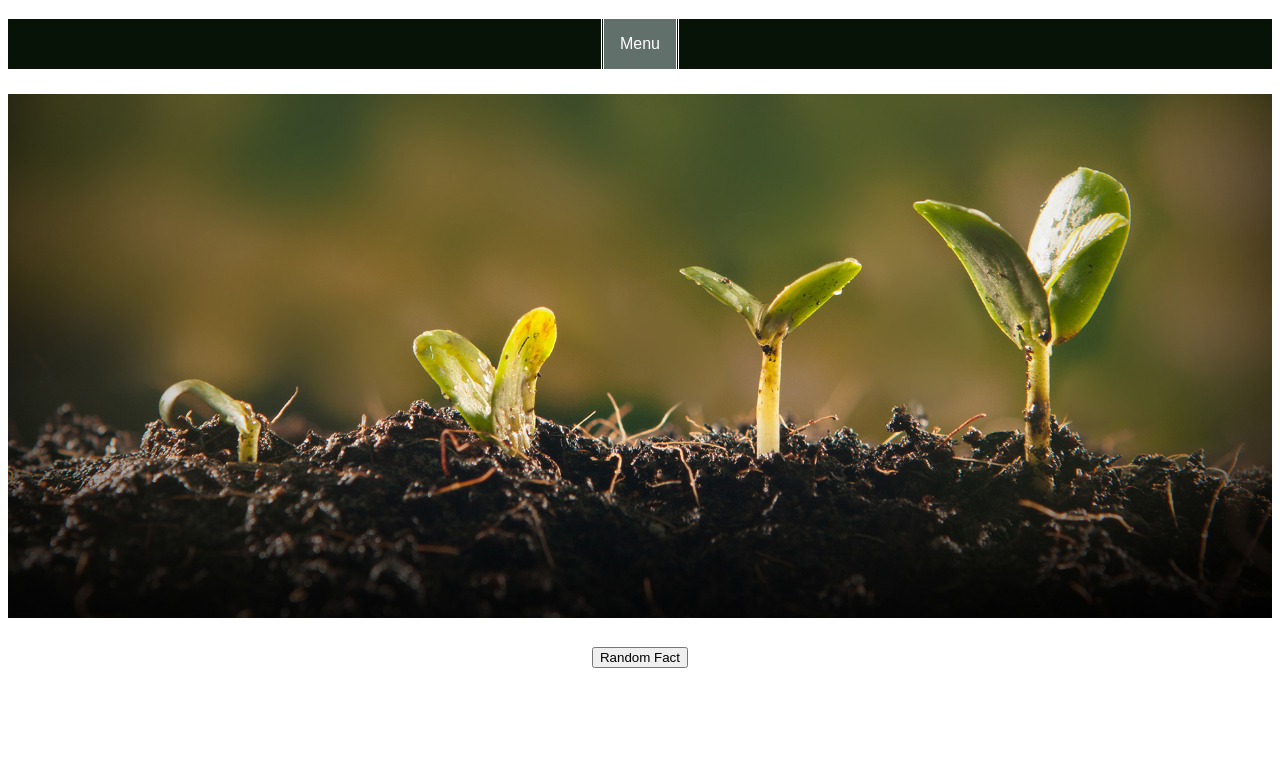
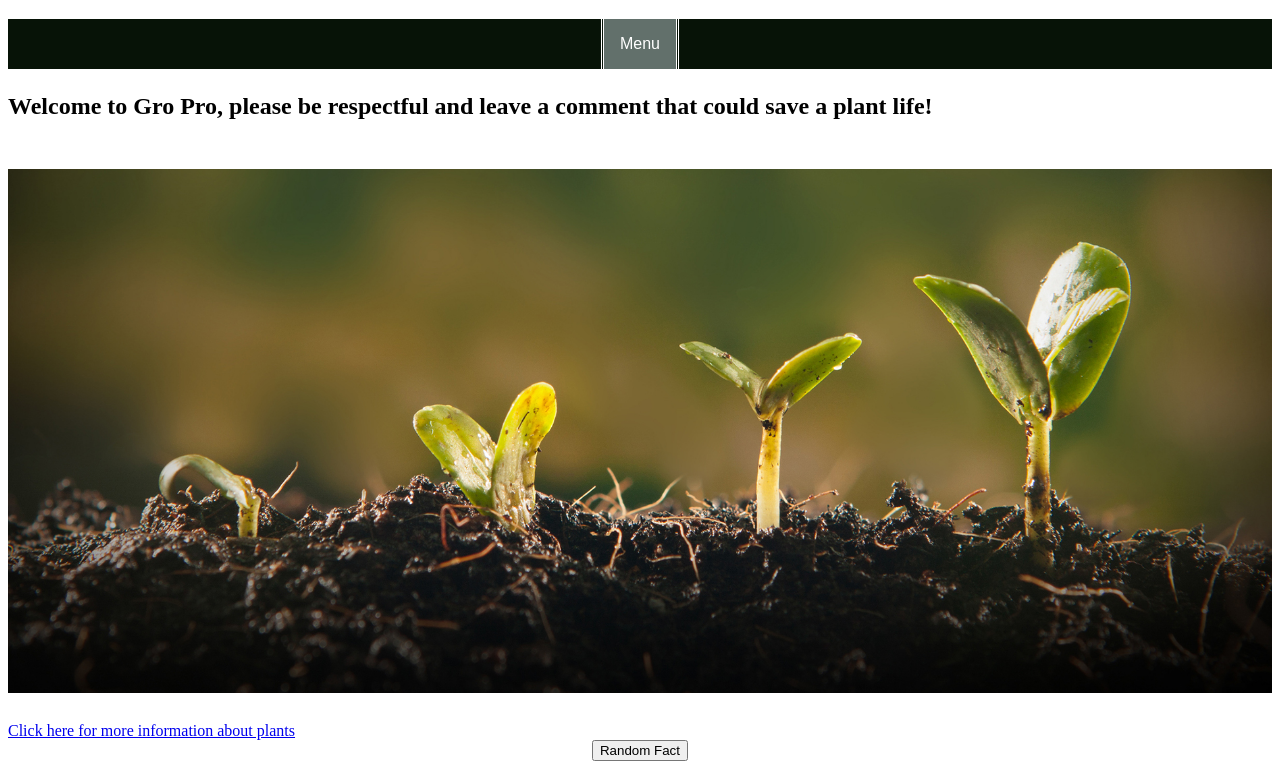
Before and after one commit to Bright-Verdant/Gro-Pro-Project, a plain HTML site: page index.html in a window 1280 px wide. Shown: the part 61-838 px from the top of the page. Before the commit the page ends 800 px from the top, so only its background shows below. Drawn offline with Linux system fonts and the light colour scheme.

Commit message:
Added external link and sit intro

```diff
--- a/index.html
+++ b/index.html
@@ -21,9 +21,13 @@
           </div>
     </header>
     <main>
+        <h2>
+            <p>Welcome to Gro Pro, please be respectful and leave a comment that could save a plant life! </p>
+        </h2>
       <div class="top">
         <img src="Assets/plantgrowthhero.jpg">
       </div>
+      <a href="https://whatsthisplant.com/">Click here for more information about plants</a>
       <div class="bottom">
         <button id="go">Random Fact</button>
         <p><span class="fact"></span></p>
```
